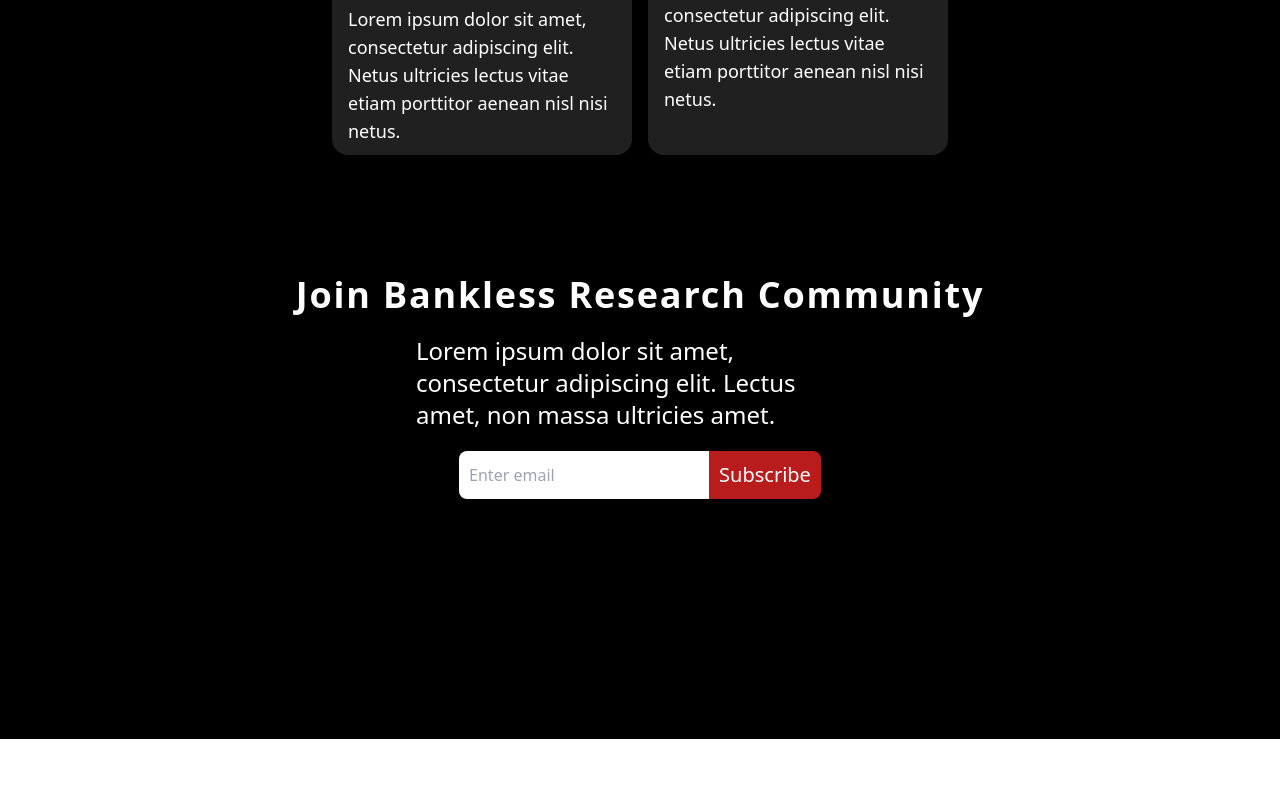
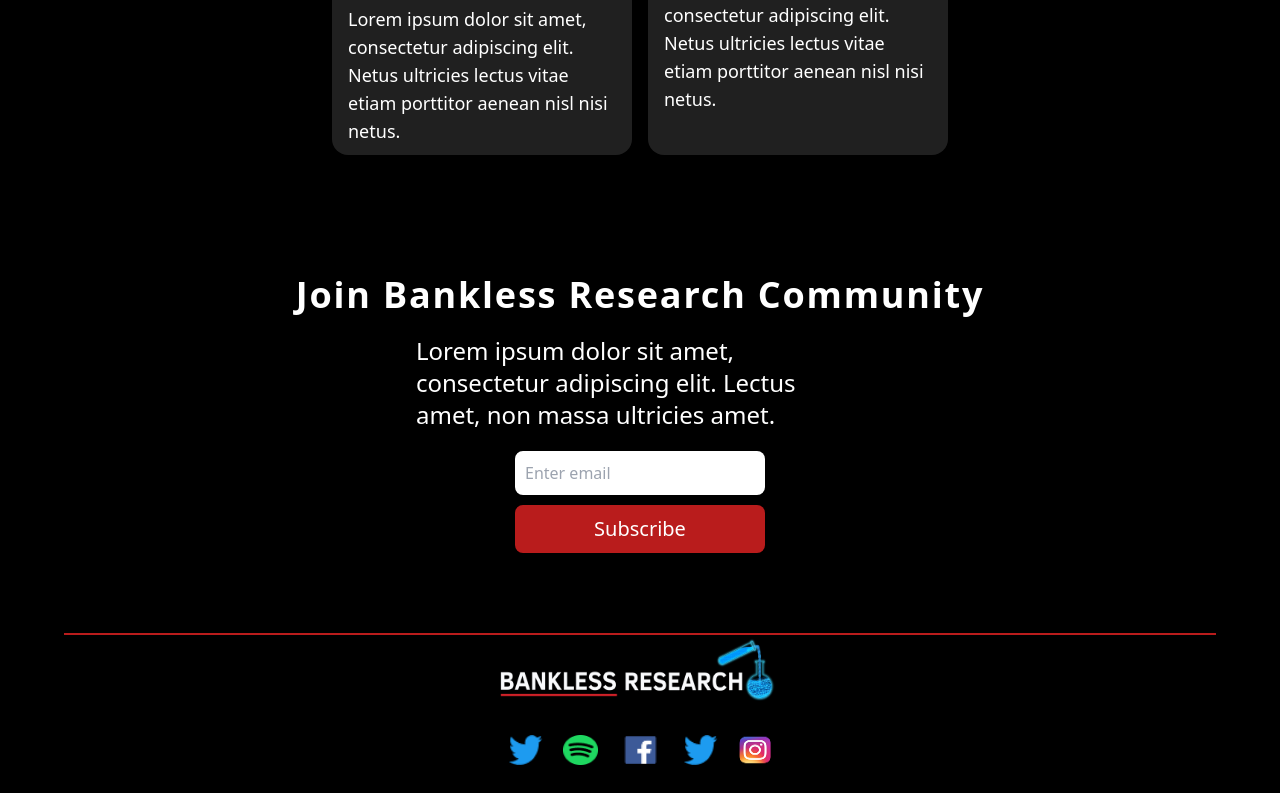
Before and after one commit to Bankless-Africa/bankless-report-app, a Next.js app: page / in a window 1280 px wide. Shown: the part 4331-5124 px from the top of the page. Before the commit the page ends 5070 px from the top, so only its background shows below. Built offline with nearby package versions, Linux system fonts and the light colour scheme.

Commit message:
suprememods

```diff
--- a/components/Footer.tsx
+++ b/components/Footer.tsx
@@ -1,7 +1,41 @@
+import Image from "next/image"
+import Link from "next/link"
+
 function Footer() {
   return (
-    <div className=" h-40 w-full bg-black flex justify-center">
-        <div className="max-w-4xl border-2 border-t-red-700 border-x-0 border-b-0"></div>
+    <div className="h-40 w-full max-h-full bg-black flex justify-center pb-5">
+        <div className="max-w-4xl xl:max-w-6xl border-2 border-t-red-700 border-x-0 border-b-0 w-full flex flex-col justify-center items-center space-y-4">
+            <div>
+                <Image src={"/banklesslogo.png"} width={300} height={75} />
+            </div>
+            <div className="flex space-x-5">
+              <Link href={"/"}>
+                <a>
+                  <Image src={"/twitter.png"} width={35} height={30} />
+                </a>
+              </Link>
+              <Link href={"/"}>
+                <a>
+                  <Image src={"/spotify.png"} width={35} height={30} />
+                </a>
+              </Link>
+              <Link href={"/"}>
+                <a>
+                  <Image src={"/facebook.png"} width={45} height={30} />
+                </a>
+              </Link>
+              <Link href={"/"}>
+                <a>
+                  <Image src={"/twitter.png"} width={35} height={30} />
+                </a>
+              </Link>
+              <Link href={"/"}>
+                <a>
+                  <Image src={"/instagram.png"} width={35} height={30} />
+                </a>
+              </Link>
+            </div>
+        </div>
     </div>
   )
 }
--- a/components/Join.tsx
+++ b/components/Join.tsx
@@ -1,13 +1,13 @@
 function Join() {
   return (
     <div className="max-h-full bg-black text-white flex justify-center">
-        <div className="max-w-4xl flex flex-col items-center justify-center space-y-2.5 xl:space-y-5 py-20">
+        <div className="max-w-4xl flex flex-col items-center justify-center space-y-2.5 xl:space-y-5 py-20 px-5 text-center sm:text-start">
             <h1 className="text-4xl font-bold tracking-wider">Join Bankless Research Community</h1>
             <p className="max-w-md xl:text-2xl">Lorem ipsum dolor sit amet, consectetur adipiscing elit. Lectus amet, non massa ultricies amet.</p>
             <div>
-                <form className="flex">
-                    <input type="text" placeholder="Enter email" className="p-2.5 w-[250px] rounded-l-lg outline-none text-black" />
-                    <button className="bg-red-700 p-2.5 rounded-r-lg xl:text-xl">Subscribe</button>
+                <form className="flex flex-col space-y-2.5">
+                    <input type="text" placeholder="Enter email" className="p-2.5 w-full sm:w-[250px] rounded-lg sm:rounded-l-lg outline-none text-black" />
+                    <button className="bg-red-700 p-2.5 rounded-lg sm:rounded-r-lg xl:text-xl">Subscribe</button>
                 </form>
             </div>
         </div>
```
Also changed, not shown: public/facebook.png, public/instagram.png.
